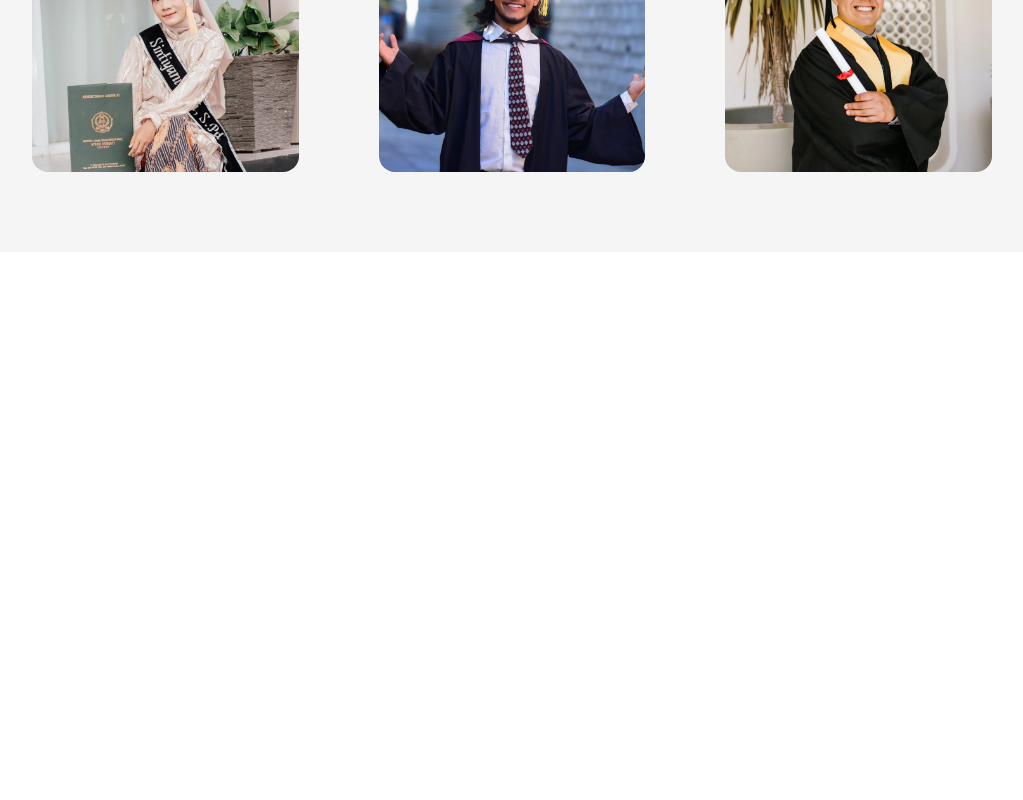
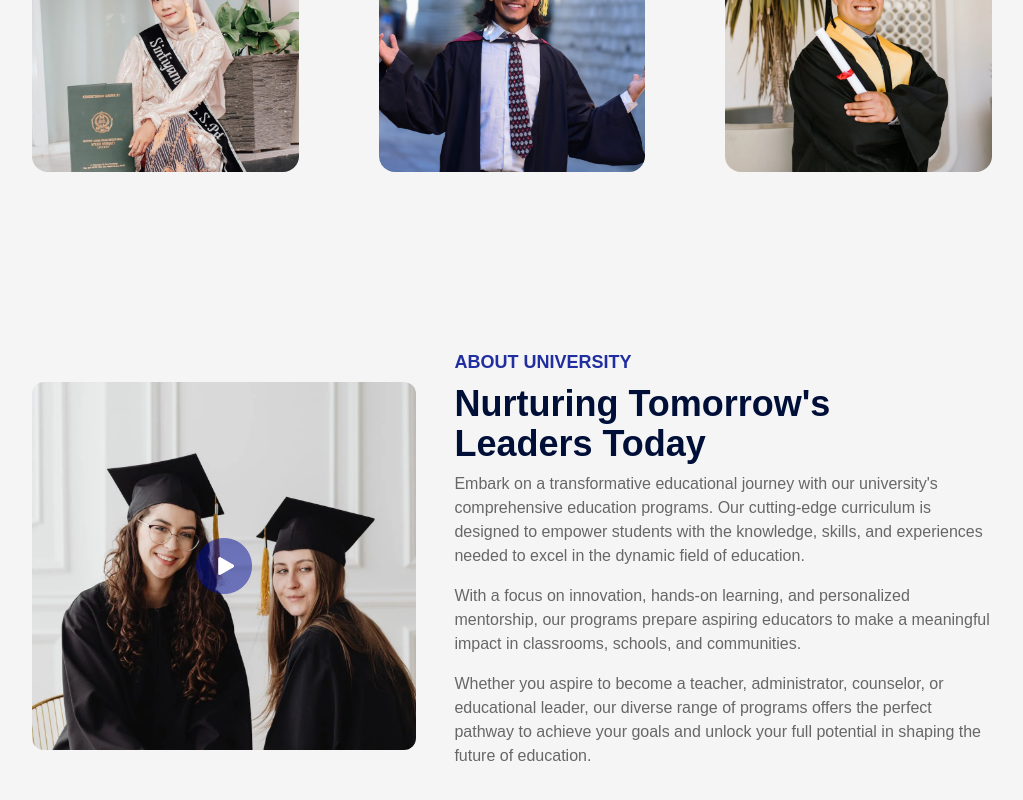
Before and after one commit to RakibHossen678/Educity, a React (Vite) app: page / in a window 1280 px wide. Shown: the part 1076-1876 px from the top of the page, without its empty margins (128-1151 px from the left). Before the commit the page ends 1328 px from the top, so only its background shows below. Built offline with nearby package versions, Linux system fonts and the light colour scheme.

Commit message:
added about section

```diff
--- a/src/App.jsx
+++ b/src/App.jsx
@@ -1,3 +1,4 @@
+import About from "./Components/About/About";
 import Hero from "./Components/Hero/Hero";
 import Navbar from "./Components/Navbar/Navbar";
 import Programs from "./Components/Programs/Programs";
@@ -9,6 +10,7 @@ function App() {
         <Navbar></Navbar>
         <Hero></Hero>
         <Programs></Programs>
+        <About></About>
       </div>
     </div>
   );
--- /dev/null
+++ b/src/Components/About/About.jsx
@@ -0,0 +1,36 @@
+import "./About.css";
+import about_img from "../../assets/about.png";
+import play_icon from "../../assets/play-icon.png";
+const About = () => {
+  return (
+    <div className="py-24 flex items-center justify-between  w-9/12 mx-auto">
+      <div className="w-[40%] relative ">
+        <img className="w-full rounded-xl" src={about_img} alt="" />
+        <img className="absolute w-14 top-[50%] left-[50%] -translate-x-[50%] -translate-y-[50%]" src={play_icon} alt="" />
+      </div>
+      <div className="w-[56%]">
+        <h3 className="font-semibold text-lg text-[#212EA0]" >ABOUT UNIVERSITY</h3>
+        <h3 className="text-4xl my-2 max-w-[400px] font-bold text-[#000f38]">Nurturing Tomorrow's Leaders Today</h3>
+        <p className="text-[#676767] mb-4">
+          Embark on a transformative educational journey with our university's
+          comprehensive education programs. Our cutting-edge curriculum is
+          designed to empower students with the knowledge, skills, and
+          experiences needed to excel in the dynamic field of education.
+        </p>
+        <p className="text-[#676767] mb-4">
+          With a focus on innovation, hands-on learning, and personalized
+          mentorship, our programs prepare aspiring educators to make a
+          meaningful impact in classrooms, schools, and communities.
+        </p>
+        <p className="text-[#676767] mb-4">
+          Whether you aspire to become a teacher, administrator, counselor, or
+          educational leader, our diverse range of programs offers the perfect
+          pathway to achieve your goals and unlock your full potential in
+          shaping the future of education.
+        </p>
+      </div>
+    </div>
+  );
+};
+
+export default About;
--- a/src/Components/Programs/Programs.jsx
+++ b/src/Components/Programs/Programs.jsx
@@ -13,23 +13,23 @@ const Programs = () => {
         <p className="text-3xl font-semibold">What We Offer</p>
       </div>
       <div className="py-20 mx-auto w-9/12 flex  justify-between items-center gap-20 text-white ">
-        <div className="relative program">
-          <img className="rounded-2xl   z-0 block" src={program_1} alt="" />
-          <div className="absolute caption opacity-0 rounded-2xl top-0 left-0 bottom-0 right-0 bg-[rgba(0,15,152,0.3)] z-10 flex flex-col justify-center items-center">
+        <div className="relative program group">
+          <img className="rounded-2xl   z-0 block " src={program_1} alt="" />
+          <div className="absolute caption opacity-0  rounded-2xl top-0 left-0 bottom-0 right-0 bg-[rgba(0,15,152,0.3)] z-10 flex flex-col justify-center items-center">
             <img className="w-16 mb-2" src={pro_icon_1} alt="" />
             <p>Graduation Degree</p>
           </div>
         </div>
-        <div className="relative program" >
+        <div className="relative program group" >
           <img className="rounded-2xl  " src={program_2} alt="" />
-          <div className="absolute caption opacity-0 top-0 rounded-2xl left-0 bottom-0 right-0 bg-[rgba(0,15,152,0.3)] flex flex-col justify-center items-center">
+          <div className="absolute caption opacity-0   top-0 rounded-2xl left-0 bottom-0 right-0 bg-[rgba(0,15,152,0.3)] flex flex-col justify-center items-center">
             <img className="w-16" src={pro_icon_2} alt="" />
             <p>Master Degree</p>
           </div>
         </div>
-        <div className="relative program">
+        <div className="relative program group">
           <img className="rounded-2xl  " src={program_3} alt="" />
-          <div className="absolute caption rounded-2xl  bg-[rgba(0,15,152,0.3)] top-0 left-0 bottom-0 opacity-0 right-0 flex flex-col justify-center items-center">
+          <div className="absolute caption   rounded-2xl  bg-[rgba(0,15,152,0.3)] top-0 left-0 bottom-0 opacity-0 right-0 flex flex-col justify-center items-center">
             <img className="w-20" src={pro_icon_3} alt="" />
             <p>Post Graduation</p>
           </div>
```
Also changed, not shown: src/Components/About/About.css (added).
